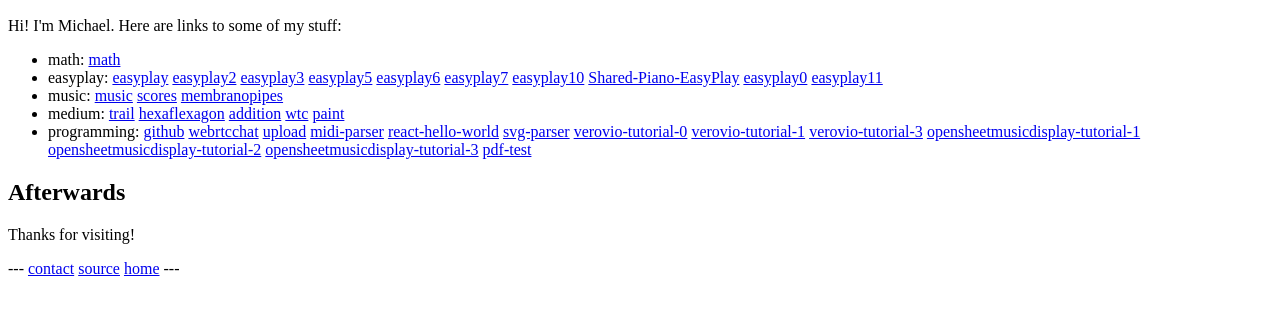
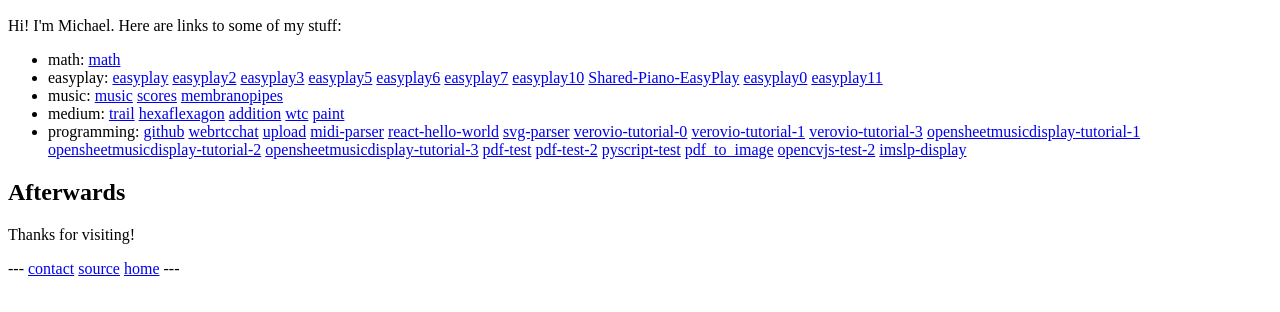
Before and after one commit to mccode187/mccode187, a plain HTML site: page index.html in a window 1280 px wide. Shown: the part 110-422 px from the top of the page. Drawn offline with Linux system fonts and the light colour scheme.

Commit message:
added links to webpages

```diff
--- a/index.html
+++ b/index.html
@@ -66,6 +66,11 @@
 <a href="https://mcchu.com/opensheetmusicdisplay-tutorial-3/">
     opensheetmusicdisplay-tutorial-3</a>
 <a href="https://mcchu.com/pdf-test/">pdf-test</a>
+<a href="https://mcchu.com/pdf-test-2/">pdf-test-2</a>
+<a href="https://mcchu.com/pyscript-test/">pyscript-test</a>
+<a href="https://github.com/michaelcchu/pdf_to_image">pdf_to_image</a>
+<a href="https://mcchu.com/opencvjs-test-2/">opencvjs-test-2</a>
+<a href="https://mcchu.com/imslp-display/">imslp-display</a>
 </ul>
 <h2>Afterwards</h2>
 Thanks for visiting!
```
